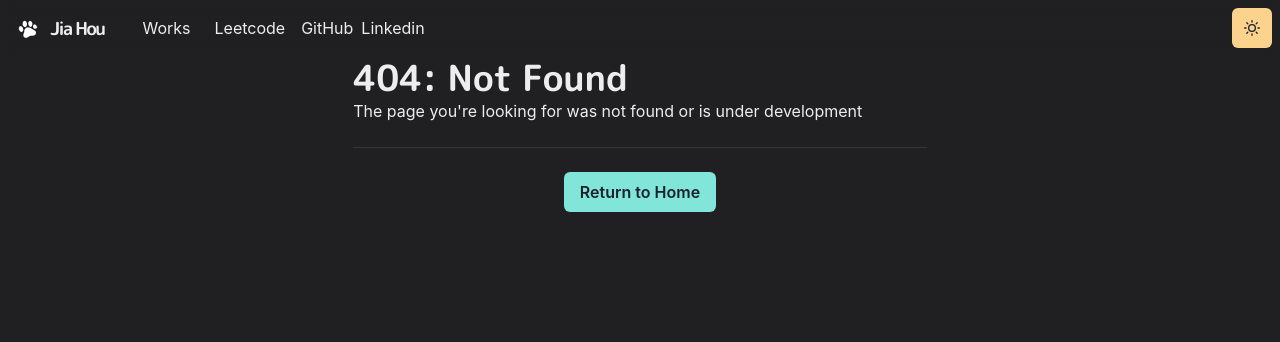
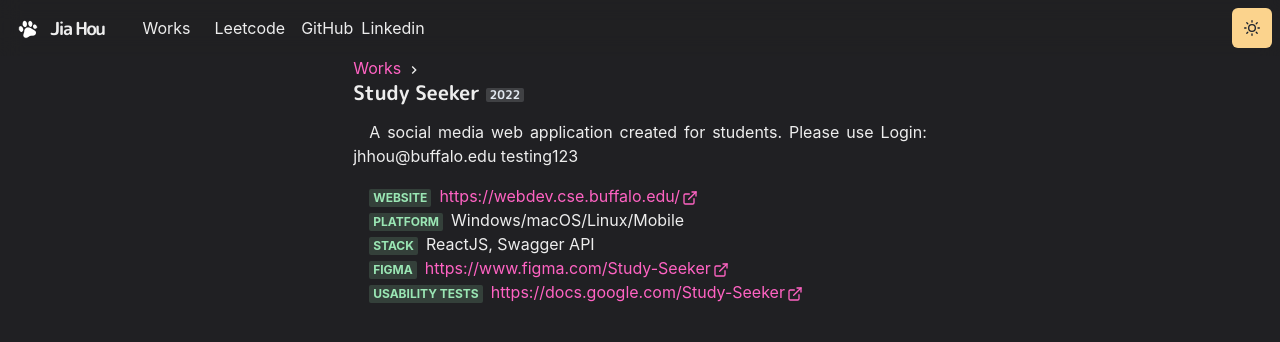
Before and after one commit to jaykaicheng/jaykaicheng-homepage, a Next.js app: page /works/study-seeker in a window 1280 px wide. Before the commit this address had no page. Shown: the top 342 px of the page. Built offline with nearby package versions, Linux system fonts and the light colour scheme.

Commit message:
add study-seeker work page

```diff
--- /dev/null
+++ b/components/work.js
@@ -0,0 +1,35 @@
+import NextLink from 'next/link'
+import {
+  Heading,
+  Box,
+  Image,
+  Link,
+  Badge
+} from '@chakra-ui/react'
+import { ChevronRightIcon } from '@chakra-ui/icons'
+
+export const Title = ({ children }) => (
+  <Box>
+    <NextLink href="/works">
+      <Link>Works</Link>
+    </NextLink>
+    <span>
+      &nbsp;
+      <ChevronRightIcon />
+      &nbsp;
+    </span>
+    <Heading display="incline-block" as="h3" fontSize={20} mb={4}>
+      {children}
+    </Heading>
+  </Box>
+)
+
+export const WorkImage = ({ src, alt }) => (
+  <Image borderRadius="lg" w="full" src={src} alt={alt} mb={4} />
+)
+
+export const Meta = ({ children }) => (
+  <Badge colorScheme="green" mr={2}>
+    {children}
+  </Badge>
+)
--- /dev/null
+++ b/pages/works/study-seeker.js
@@ -0,0 +1,60 @@
+import {
+  Container,
+  Badge,
+  Link,
+  List,
+  ListItem
+} from '@chakra-ui/react'
+import { ExternalLinkIcon } from '@chakra-ui/icons'
+import {
+  Title,
+  WorkImage,
+  Meta
+} from '../../components/work'
+import Paragraph from '../../components/paragraph'
+import Layout from '../../components/layouts/article'
+
+const Work = () => {
+  return (
+    <Layout title="Study Seeker">
+      <Container>
+        <Title>
+          Study Seeker <Badge>2022</Badge>
+        </Title>
+        <Paragraph>
+          A social media web application created for students. Please use Login: jhhou@buffalo.edu testing123
+        </Paragraph>
+        <List ml={4} my={4}>
+          <ListItem>
+            <Meta>Website</Meta>
+              <Link href='https://webdev.cse.buffalo.edu/hci/teams/commitment/'>
+                https://webdev.cse.buffalo.edu/<ExternalLinkIcon mx="2px" />
+              </Link>
+          </ListItem>
+          <ListItem>
+            <Meta>Platform</Meta>
+            <span>Windows/macOS/Linux/Mobile</span>
+          </ListItem>
+          <ListItem>
+            <Meta>Stack</Meta>
+            <span>ReactJS, Swagger API</span>
+          </ListItem>
+          <ListItem>
+            <Meta>Figma</Meta>
+              <Link href='https://www.figma.com/file/QVP0FV2JZDv4nsMHetIabX/StudySeeker?node-id=0%3A1'>
+                https://www.figma.com/Study-Seeker<ExternalLinkIcon mx="2px" />
+              </Link>
+          </ListItem>
+          <ListItem>
+            <Meta>Usability Tests</Meta>
+              <Link href='https://docs.google.com/document/d/1UItOgQbJtekWVZZ4_glwQSSKhyy1p5p7wbzjaTXWd8k/edit?usp=sharing'>
+                https://docs.google.com/Study-Seeker<ExternalLinkIcon mx="2px" />
+              </Link>
+          </ListItem>
+        </List>
+      </Container>
+    </Layout>
+  )
+}
+
+export default Work
```
